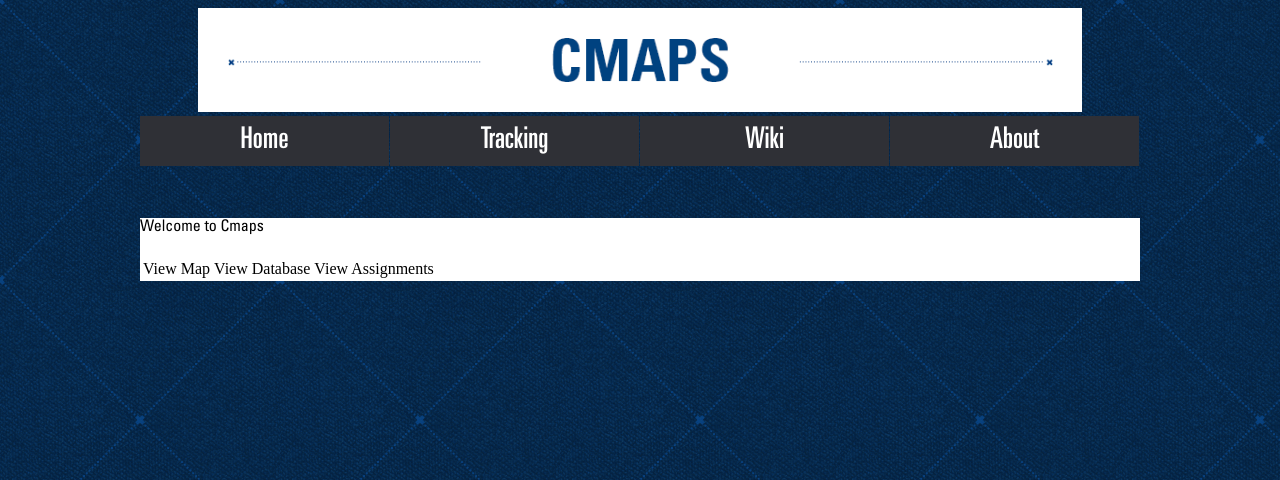
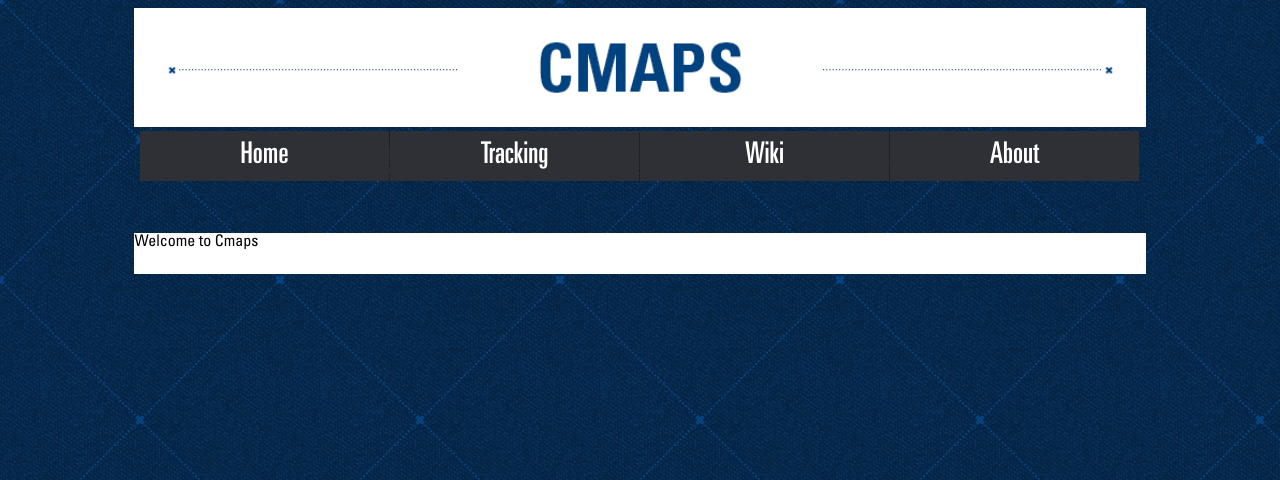
Before and after one commit to ValentmSTEM/gps_v2, a Python web app: template templates/Main_Page.html in a window 1280 px wide. Shown: the top 480 px of the page. Run offline with Jinja, Linux system fonts and the light colour scheme; the template is opened without the code that fills it, so the values that code supplies are empty.

Commit message:
Further SVG updates and container optimisation

```diff
--- a/static/new/cmaps_css.css
+++ b/static/new/cmaps_css.css
@@ -64,13 +64,13 @@
 
 #mainContainer {
   margin: 0 auto;
-  width: 70%;
+  width: 80%;
 }
 
 #content-section {
   background-color: white;
   margin-top: -18px;
-  width: 1000px;
+  width: 80%;
 }
 
 #menu {
--- a/templates/Main_Page.html
+++ b/templates/Main_Page.html
@@ -9,7 +9,7 @@
 
 <div  align="center">
    <header>
-    <img src="/static/new/images/headerv5.png" width="70%" >	<label for="show-menu" class="show-menu">Show Menu</label>
+    <img src="/static/new/images/headerv5.png" width="80%" >	<label for="show-menu" class="show-menu">Show Menu</label>
    </header>
 </div>
 <div  align="center" id="menu">
@@ -36,19 +36,14 @@
 			<table>
   <tr>
     <th>			<a href="/Track_Map" style="display: block;">
-			   <object data="/static/new/images/fi-compass.svg" type="image/svg+xml" style="pointer-events: none;" ></object>
+			   <object data="/static/new/images/fi-compass.svg" type="image/svg+xml" style="pointer-events: none; width: 30%; height:30%;" ></object>
 			</a></th>
     <th>			<a href="/Track_Database" style="display: block;">
-			   <object data="/static/new/images/fi-database.svg" type="image/svg+xml" style="pointer-events: none; width: 20%; height:20%;" ></object>
+			   <object data="/static/new/images/fi-database.svg" type="image/svg+xml" style="pointer-events: none; width: 30%; height:30%;" ></object>
 			</a></th>
     <th>			<a href="/assignments" style="display: block;">
-			   <object data="/static/new/images/fi-clipboard-notes.svg" type="image/svg+xml" style="pointer-events: none;" ></object>
+			   <object data="/static/new/images/fi-clipboard-notes.svg" type="image/svg+xml" style="pointer-events: none; width: 30%; height:30%;" ></object>
 			</a></th>
-  </tr>
-    <tr>
-    <td>View Map</td>
-    <td>View Database</td>
-    <td>View Assignments</td>
   </tr>
 </table>
 			</p>
```
